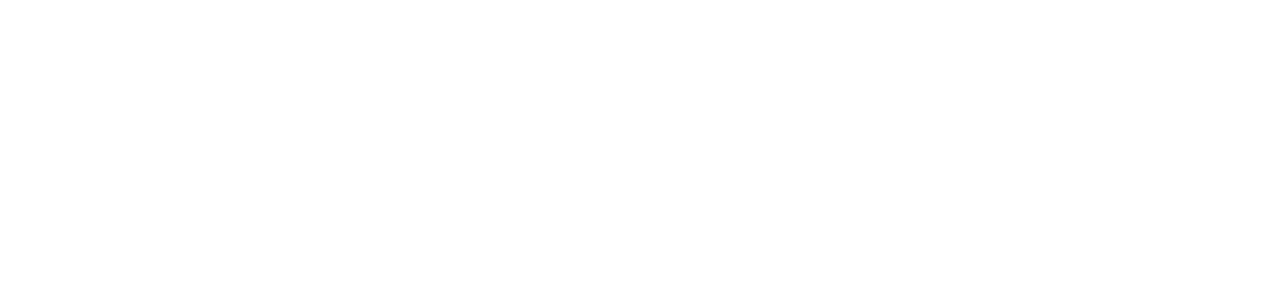
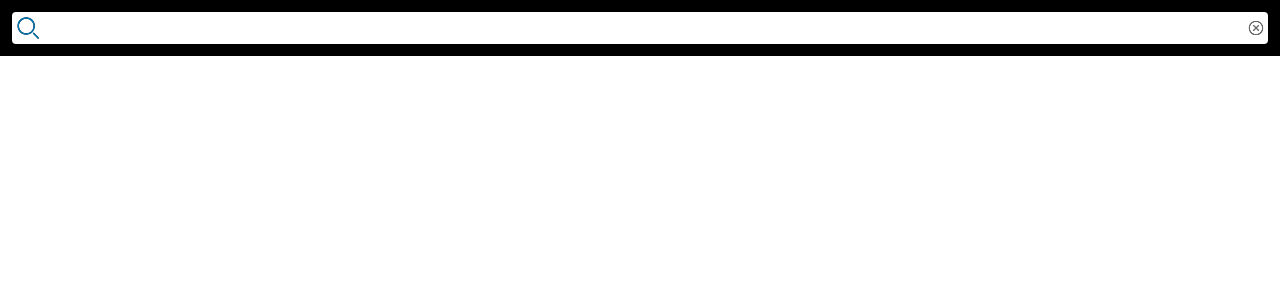
Before and after one commit to loop44/fsd-library, a React (Vite) app: page / in a window 1280 px wide. Before the commit this address had no page. Shown: the top 300 px of the page. Built offline with nearby package versions, Linux system fonts and the light colour scheme.

Commit message:
search(not finished)

```diff
--- /dev/null
+++ b/src/entities/Book/index.tsx
@@ -0,0 +1 @@
+const Book = () => <div></div>;
--- /dev/null
+++ b/src/features/Search/index.tsx
@@ -0,0 +1,44 @@
+import { useState } from 'react';
+
+const Search = () => {
+  const [searchValue, setSearchValue] = useState('');
+  const [items, setItems] = useState([]);
+
+  const getResults = () => {
+    fetch(`https://www.googleapis.com/books/v1/volumes?q=${searchValue}&startIndex=0`, {
+      method: 'GET',
+      headers: {
+        'Content-Type': 'application/json'
+      }
+    })
+      .then((res) => res.json())
+      .then((data) => setItems(data.items));
+  };
+
+  return (
+    <>
+      <div className="bg-black p-3">
+        <div className="bg-white flex justify-between items-center p-1 gap-1 rounded">
+          <button onClick={getResults}>
+            <img src="/icons/search.svg" alt="" />
+          </button>
+          <input
+            className="flex-1 outline-none"
+            type="text"
+            onChange={(e) => setSearchValue(e.target.value)}
+          />
+          <img src="/icons/clear.svg" alt="" />
+        </div>
+      </div>
+      <div>
+        {items.map((item) => (
+          <div className="m-5" key={item.id}>
+            {item.volumeInfo.title}
+          </div>
+        ))}
+      </div>
+    </>
+  );
+};
+
+export default Search;
--- a/src/pages/index.tsx
+++ b/src/pages/index.tsx
@@ -1,3 +1,4 @@
+import Search from 'features/Search';
 import { Route, Routes } from 'react-router-dom';
 
 import LoginPage from './Login';
@@ -5,6 +6,14 @@
 
 const Routing = () => (
   <Routes>
+    <Route
+      path="/"
+      element={
+        <div>
+          <Search />
+        </div>
+      }
+    />
     <Route path="login" element={<LoginPage />} />
     <Route path="register" element={<RegisterPage />} />
   </Routes>
```
Also changed, not shown: public/icons/clear.svg (added), public/icons/search.svg (added).
